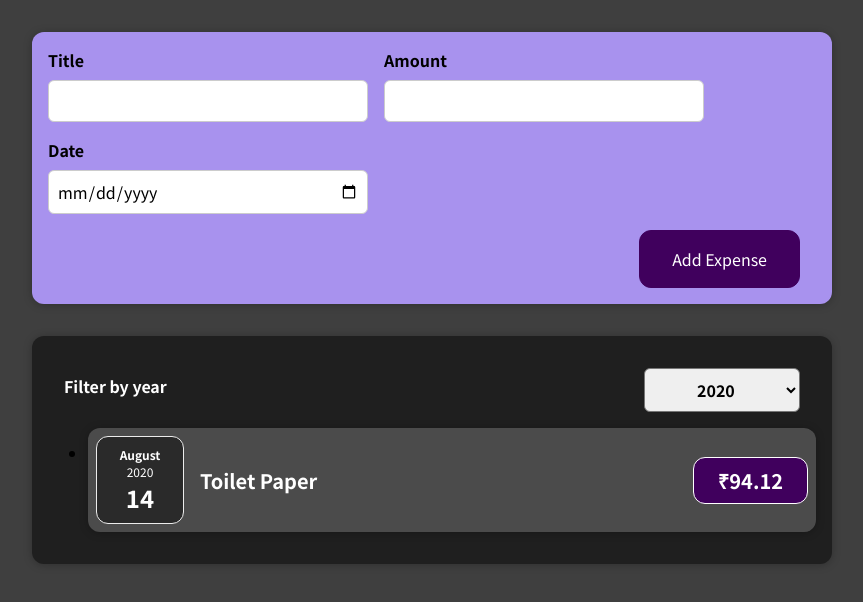
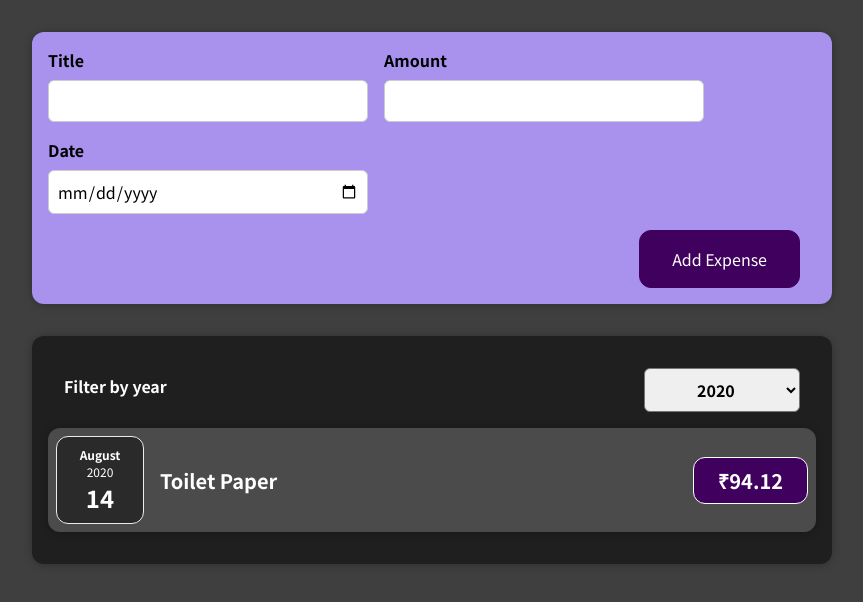
Before and after one commit to SwapnilYC/expense-tracker, a React (Create React App) app: page / in a window 1280 px wide. Shown: the top 602 px of the page, without its empty margins (208-1071 px from the left). Built offline with nearby package versions, Linux system fonts and the light colour scheme.

Commit message:
class name corrected

```diff
--- a/src/Components/Expenses/ExpensesList.js
+++ b/src/Components/Expenses/ExpensesList.js
@@ -10,7 +10,7 @@ const ExpensesList = (props) => {
   }
 
   return (
-    <ul className=".expenses-list">
+    <ul className="expenses-list">
       {props.items.map((expense) => (
         <ExpenseItem
           key={expense.id}
```
